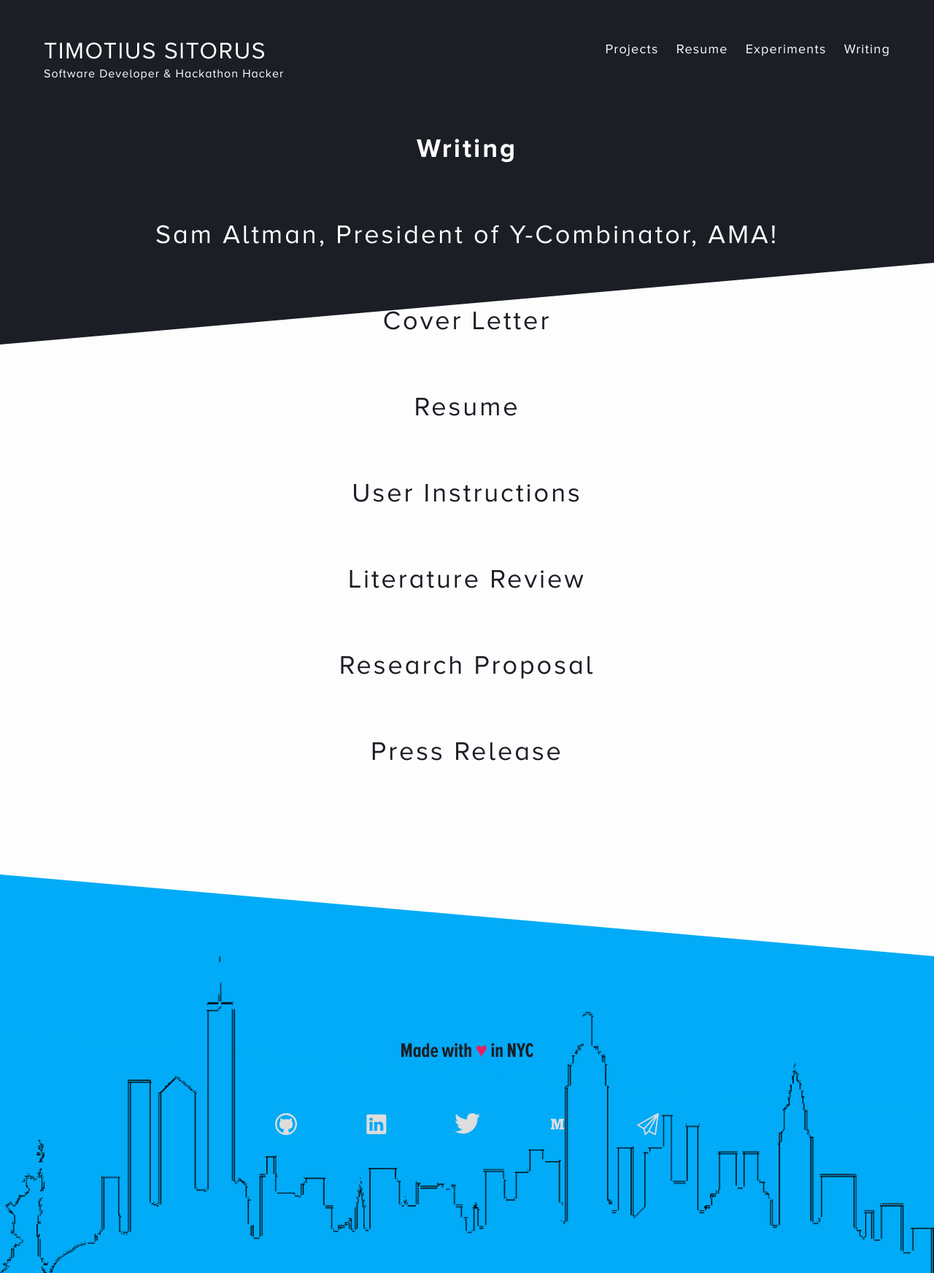
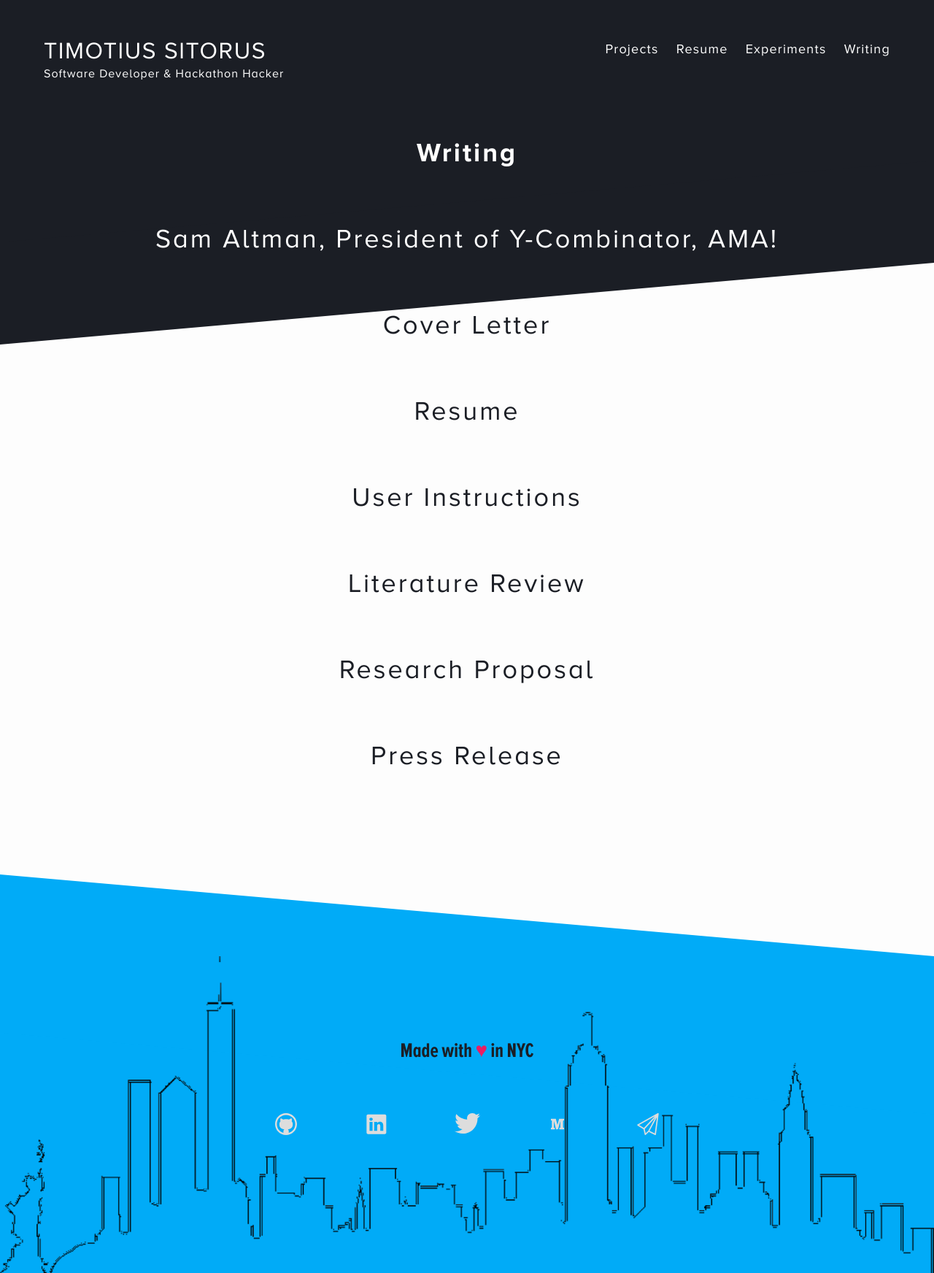
Before and after one commit to timotius02/timotius02.github.io, a Jekyll site: the page built from writing/index.html, in a window 1280 px wide. Shown: the whole page at 73% size. Built offline with Jekyll 4.4.1, drawn with Linux system fonts in a browser that asks for light colours; some web fonts are replaced.

Commit message:
fix banner bug

```diff
--- a/_sass/_layout.scss
+++ b/_sass/_layout.scss
@@ -418,8 +418,8 @@
 
     .writing-header {
         background-color: $black;
-        padding-top: 7.5%;
-        padding-bottom: 7.5%;
+        padding-top: 8%;
+        padding-bottom: 7%;
         height: 280px;
         margin-bottom: 950px;
         display: block;
```
